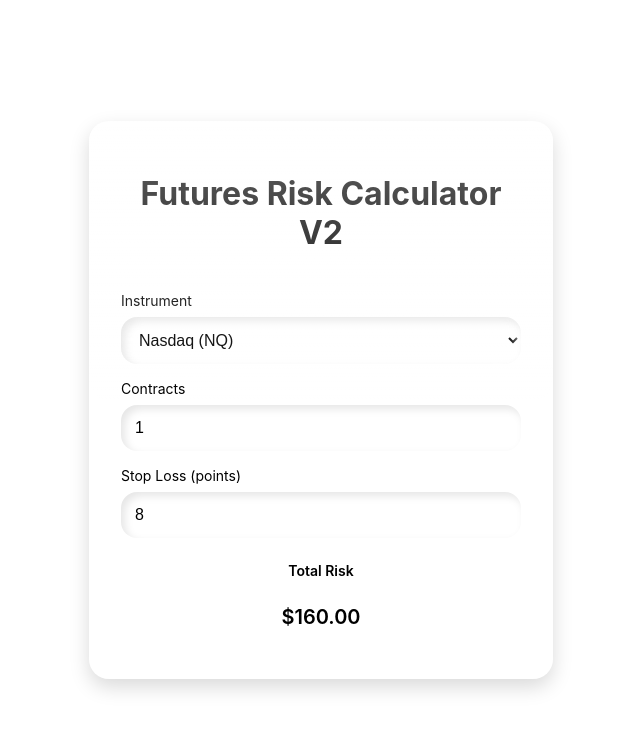
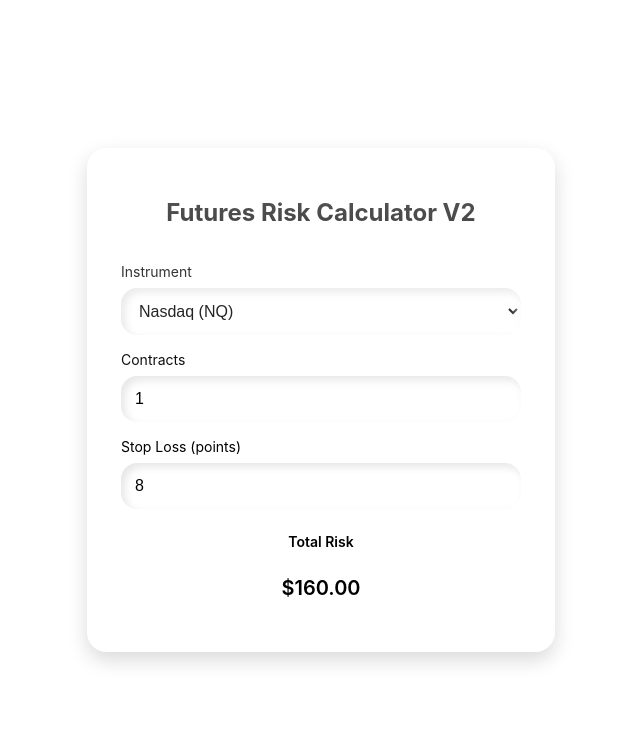
Before and after one commit to Editz07/RiskCal, a plain HTML site: page index.html in a window 1280 px wide. Shown: the whole page, without its empty margins (319-959 px from the left). Drawn offline with Linux system fonts and the light colour scheme.

Commit message:
Update index.html

```diff
--- a/index.html
+++ b/index.html
@@ -14,7 +14,7 @@
     background: #ffffff;
     font-family: -apple-system, BlinkMacSystemFont, "Segoe UI", Roboto, Oxygen, Ubuntu, Cantarell, "Open Sans", "Helvetica Neue", sans-serif;
   }
-    /* Main card with glass, rounded, shadow, and animated border */
+  /* Main card styles with transition for parallax movement */
   .card {
     width: 400px;
     padding: 32px;
@@ -25,29 +25,30 @@
     box-shadow: 0 8px 20px rgba(0, 0, 0, 0.15);
     position: relative;
     overflow: hidden;
-      border: none;
     display: flex;
     flex-direction: column;
     align-items: center;
+    will-change: transform; /* hint for smoother animations */
   }
-
-    /* Reflection overlay for the card */
+  /* Reflection overlay */
   .card::after {
     content: "";
     position: absolute;
-      top: 0;
-      left: 0;
-      width: 100%;
-      height: 50%;
+    top: 0; left: 0;
+    width: 100%; height: 50%;
     background: linear-gradient(to bottom, rgba(255,255,255,0.4), transparent);
     border-radius: 20px;
     pointer-events: none;
   }
 
-    /* Heading styles */
+  /* Title - plain black, no effects, centered, larger */
   h1 {
+    font-size: 24px;
+    font-weight: bold;
+    color: #000;
     text-align: center;
-      margin-bottom: 24px;
+    width: 100%;
+    margin-bottom: 20px;
   }
 
   /* Labels styling */
@@ -58,7 +59,7 @@
     width: 100%;
   }
 
-    /* Inputs and selects with neumorphism, translucent, bouncy, and transition effects */
+  /* Inputs and selects styling */
   input, select {
     width: 100%;
     margin-top: 8px;
@@ -74,36 +75,29 @@
     box-sizing: border-box;
   }
 
-    /* Bouncy and elastic effects on focus/active */
   input:focus, select:focus {
     outline: none;
     animation: bounce 0.3s ease;
   }
+
   button:active {
     animation: bounce 0.3s ease;
   }
 
-    /* Bouncy keyframes */
   @keyframes bounce {
     0% { transform: scale(1); }
     50% { transform: scale(1.05); }
     100% { transform: scale(1); }
   }
 
-    /* Liquid ripple hover effect */
-    button, select, input {
-      position: relative;
-      overflow: hidden;
-    }
+  /* Ripple hover effect */
   button:hover::after,
   select:hover::after,
   input:hover::after {
     content: "";
     position: absolute;
-      top: 50%;
-      left: 50%;
-      width: 200%;
-      height: 200%;
+    top: 50%; left: 50%;
+    width: 200%; height: 200%;
     background: rgba(255,255,255,0.3);
     border-radius: 50%;
     transform: translate(-50%, -50%) scale(0);
@@ -116,7 +110,7 @@
     }
   }
 
-    /* Style for the total risk label - centered and above the amount */
+  /* Risk label styling */
   .risk-label {
     margin-top: 24px;
     font-size: 14px;
@@ -125,7 +119,7 @@
     text-align: center;
   }
 
-    /* Style for the risk display card with outline, backdrop blur, and rounded shape */
+  /* Risk display styling */
   .risk-card {
     margin-top: 8px;
     padding: 16px;
@@ -141,34 +135,59 @@
 </style>
 </head>
 <body>
-  <div class="card">
+  <div class="card" id="parallaxCard">
     <h1>Futures Risk Calculator V2</h1>
-
     <label>Instrument</label>
     <select id="instrument"></select>
-
     <label>Contracts</label>
     <input type="number" id="contracts" value="1" min="0" />
-
     <label>Stop Loss (points)</label>
     <input type="number" id="stop" value="8" min="0" />
-
-    <!-- Centered label above the risk amount -->
     <div class="risk-label">Total Risk</div>
-    <!-- Risk display in a styled outlined card -->
     <div class="risk-card" id="riskDisplay">$0.00</div>
   </div>
 
 <script>
+  // Parallax effect with requestAnimationFrame for smoothness
+  const card = document.getElementById('parallaxCard');
+
+  let targetX = 0;
+  let targetY = 0;
+  let currentX = 0;
+  let currentY = 0;
+
+  document.addEventListener('mousemove', (e) => {
+    const { innerWidth, innerHeight } = window;
+    const offsetX = (e.clientX / innerWidth - 0.5);
+    const offsetY = (e.clientY / innerHeight - 0.5);
+    const maxTranslate = 40; // more visible
+    targetX = offsetX * maxTranslate;
+    targetY = offsetY * maxTranslate;
+  });
+
+  function animate() {
+    // Smoothly interpolate towards target
+    currentX += (targetX - currentX) * 0.1;
+    currentY += (targetY - currentY) * 0.1;
+    // Apply transform
+    card.style.transform = `translate(${currentX}px, ${currentY}px)`;
+    requestAnimationFrame(animate);
+  }
+
+  animate();
+
+  // Reset position when mouse leaves window
+  document.addEventListener('mouseleave', () => {
+    targetX = 0;
+    targetY = 0;
+  });
+
+  // Your existing script to populate instruments and calculate risk
   const instruments = {
     NQ: { label: "Nasdaq (NQ)", pointValue: 20 },
     MNQ: { label: "Micro Nasdaq (MNQ)", pointValue: 2 },
     YM: { label: "Dow Jones (YM)", pointValue: 5 },
     MYM: { label: "Micro Dow (MYM)", pointValue: 0.5 },
-      DAX: { label: "DAX (FDAX)", pointValue: 25 },
-      MDAX: { label: "Micro DAX (MDAX)", pointValue: 5 },
-      F40: { label: "France 40 (F40)", pointValue: 10 },
-      MF40: { label: "Micro France 40 (MF40)", pointValue: 1 },
     GOLD: { label: "Gold (GC)", pointValue: 10 },
     MGC: { label: "Micro Gold (MGC)", pointValue: 1 }
   };
@@ -191,16 +210,15 @@
     const instrument = instrumentSelect.value;
     const contracts = Number(contractsInput.value) || 0;
     const stop = Number(stopInput.value) || 0;
-
     const risk = stop * instruments[instrument].pointValue * contracts;
     riskDisplay.textContent = `$${risk.toFixed(2)}`;
   }
 
-    instrumentSelect.addEventListener("change", calculate);
-    contractsInput.addEventListener("input", calculate);
-    stopInput.addEventListener("input", calculate);
+  document.getElementById("instrument").addEventListener("change", calculate);
+  document.getElementById("contracts").addEventListener("input", calculate);
+  document.getElementById("stop").addEventListener("input", calculate);
 
-    // Initial calculation
+  // Initialize calculation
   calculate();
 </script>
 </body>
```
Lines whose indentation alone changed are shown as unchanged.
